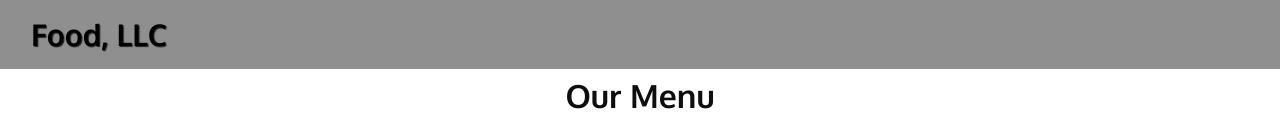
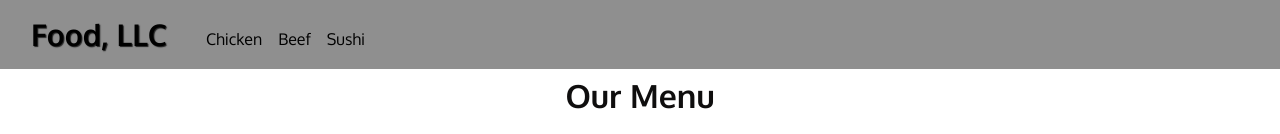
Before and after one commit to glitched-shadeslayer/personal, a plain HTML site: page index.html in a window 1280 px wide. Shown: the top 134 px of the page. Drawn offline with Linux system fonts and the light colour scheme.

Commit message:
Update index.html

```diff
--- a/index.html
+++ b/index.html
@@ -18,7 +18,7 @@
         <span class="navbar-toggler-icon"></span>
       </button>
 
-      <div class="collapse navbar-collapse custom-menu visible-xs" id="navbarSupportedContent">
+      <div class="collapse navbar-collapse" id="navbarSupportedContent">
         <ul class="navbar-nav mr-auto">
           <li class="nav-item">
             <a class="nav-link" href="#Chicken">Chicken</a>
```
